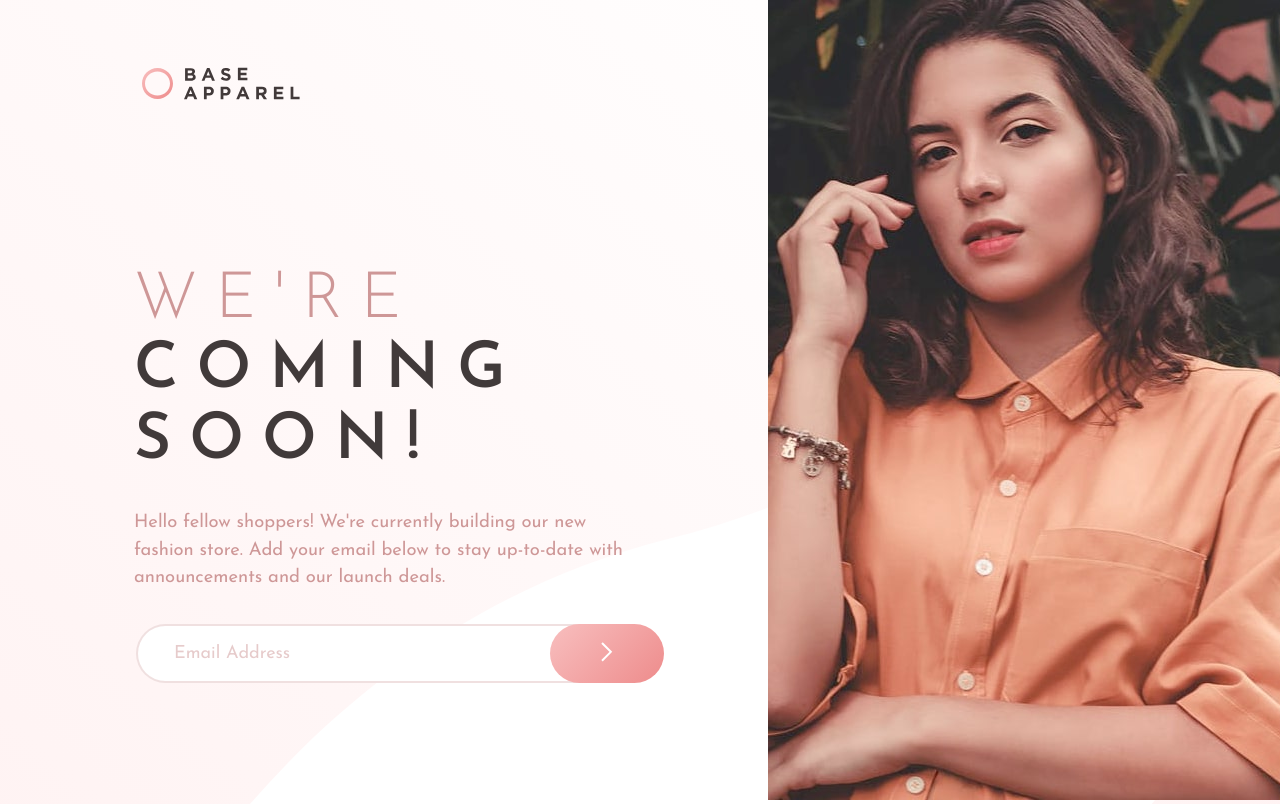
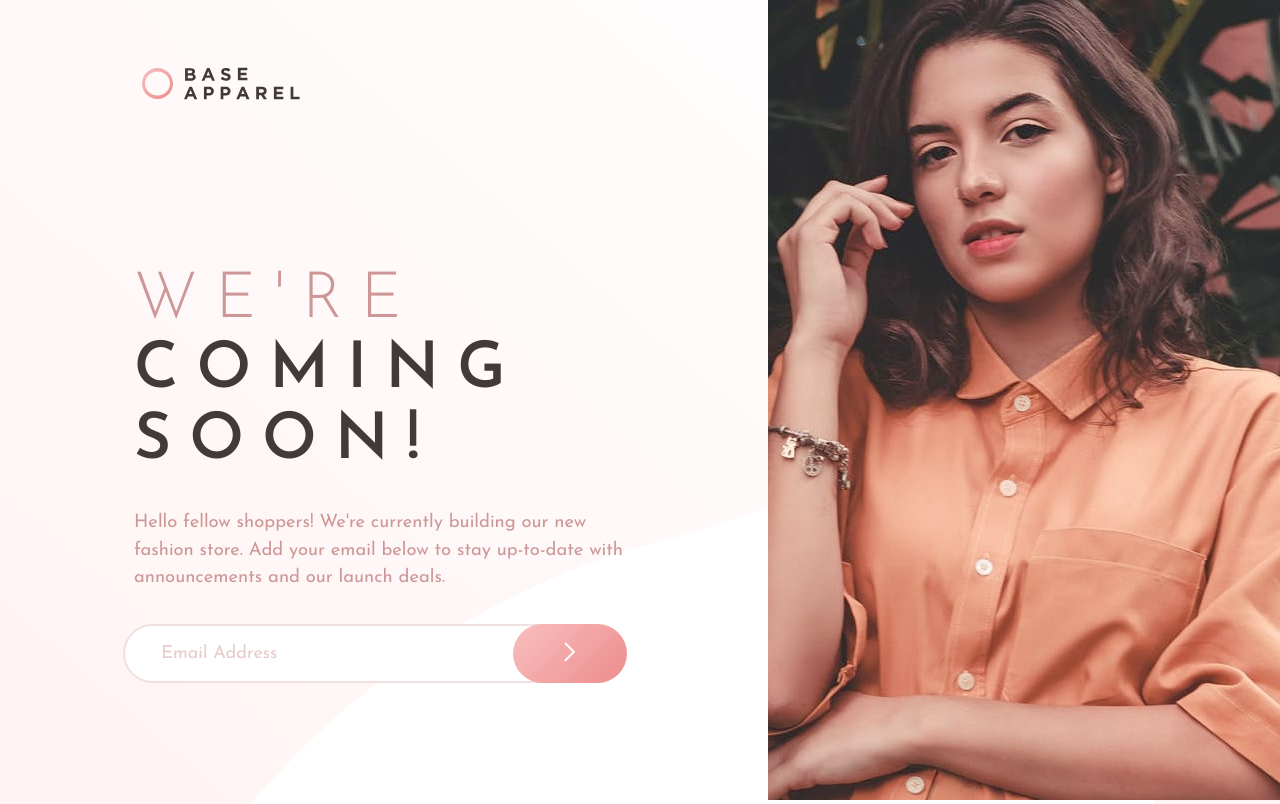
Before and after one commit to UloakuObi/base-apparel-coming-soon-page, a React (Vite) app: page / in a window 1280 px wide. Built offline with nearby package versions, Linux system fonts and the light colour scheme.

Commit message:
Update styles

```diff
--- a/index.css
+++ b/index.css
@@ -80,6 +80,7 @@ div.signup-msg {
     text-align: center;
     justify-content: center;
     align-items: center;
+
 }
 
 h1 {
@@ -119,7 +120,7 @@ input {
     border-radius: 50px;
     position: relative;
     width: 95%;
-    max-width: 31rem;
+    max-width: 28rem;
     z-index: 0;
     margin-left: 0;
     border: 2px solid hsl(var(--clr-pink) / 30% );
@@ -127,6 +128,7 @@ input {
     font-family: inherit;
     font-size: 1.125rem;
     color: hsl(var(--clr-pink));
+
 }
 
 input::placeholder {
@@ -171,6 +173,7 @@ button {
         background-repeat: no-repeat;
         background-size: cover;
     }
+
 
     main {
         display: grid;
@@ -222,6 +225,10 @@ button {
 
     }
 
+    div.email-box {
+        align-self: flex-start;
+    }
+
     h1 {
         color: hsl(var(--clr-gray));
         font-size: 4rem;
```
